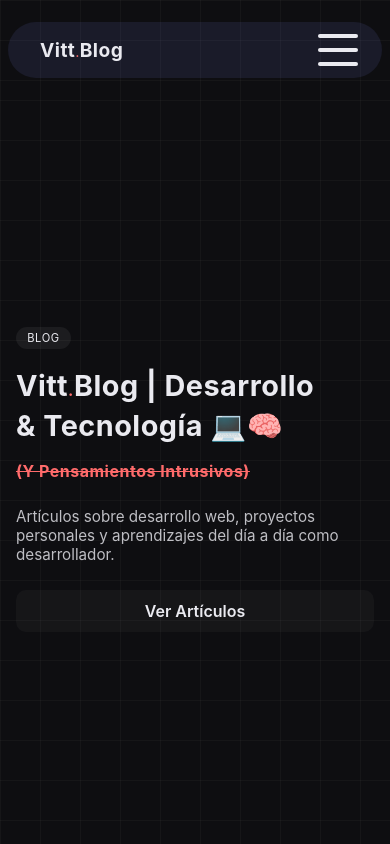
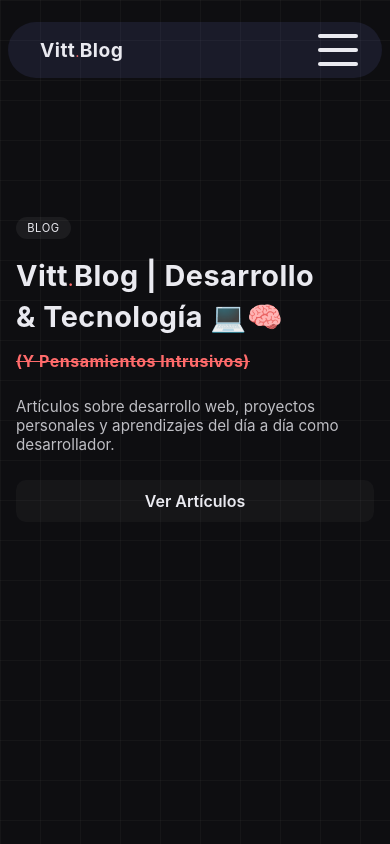
Before and after one commit to VittoLym/vittblog, a Vue app: page / in a window 390 px wide. Shown: the top 844 px of the page. Built offline with nearby package versions, Linux system fonts and the light colour scheme; no server answers; what @vueuse/head would draw is missing.

Commit message:
testing stetics

```diff
--- a/src/components/BlogsContainer.vue
+++ b/src/components/BlogsContainer.vue
@@ -22,10 +22,10 @@
 </template>
 <style scoped>
 .Blog_Container{
-    height: 90vh;
+    height: 100dvh;
     display: flex;
     flex-direction: column;
-    justify-content: center;
+    justify-content: start;
     border-bottom: 1px solid #1f1f27;
     background-color: var(--bg);
     background-image:
@@ -128,9 +128,8 @@
   .layout {
     width: 100%;
     padding: 2rem 1rem;
-    margin:0;
+    margin-top:10dvh;
   }
-
   .hero h1 {
     font-size: 1.8rem;
   }
```
